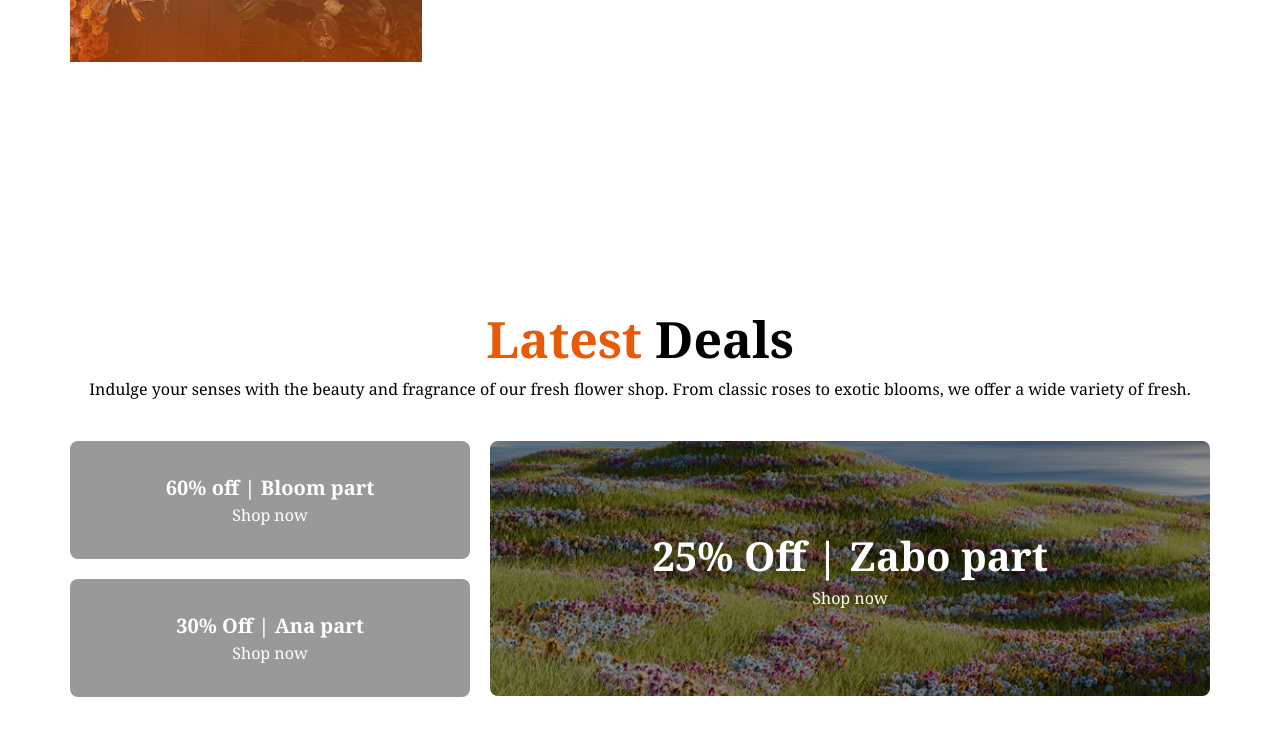
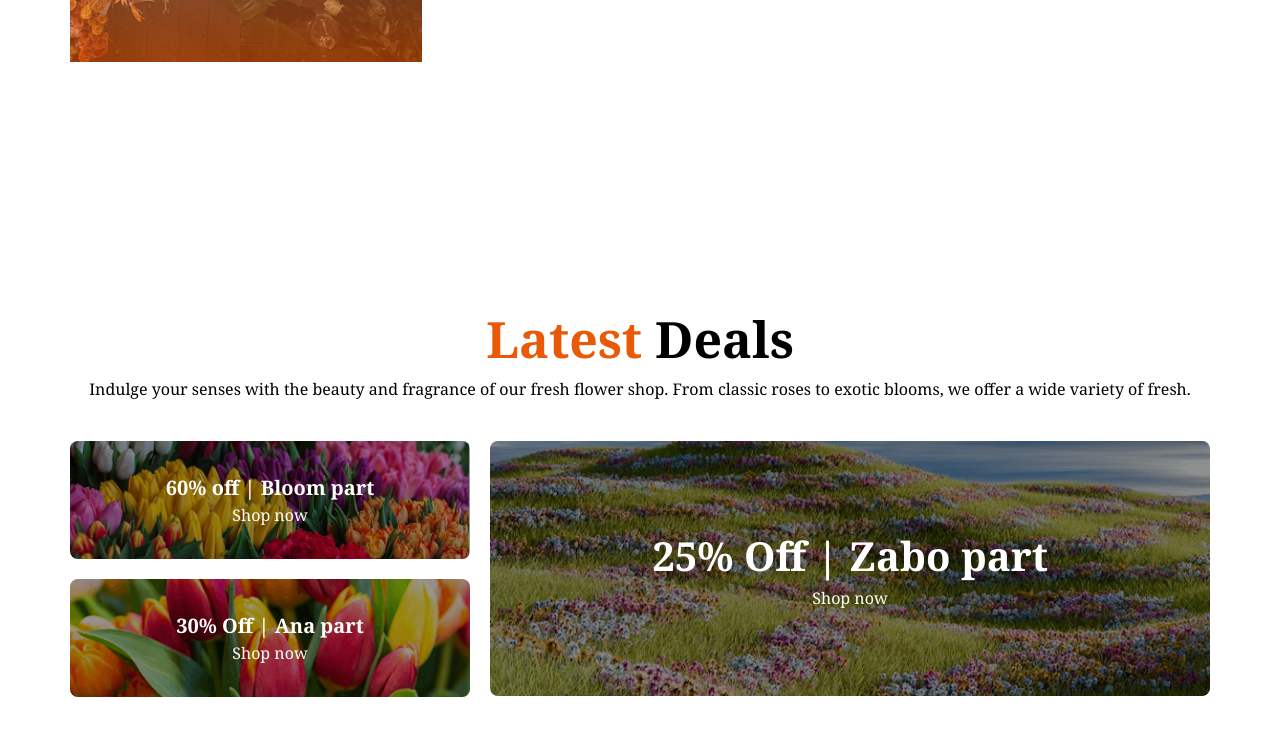
Before and after one commit to JobayerProdhan/B12A02-Responsive-flowers, a plain HTML site: page index.html in a window 1280 px wide. Shown: the part 2055-2790 px from the top of the page. Drawn offline with nearby package versions, Linux system fonts and the light colour scheme; the site is published under a folder, as on GitHub Pages, so addresses that start at the root find nothing.

Commit message:
picture problem solved in live link

```diff
--- a/index.html
+++ b/index.html
@@ -197,7 +197,7 @@
            <div class="flex flex-col  md:flex-row  md:h-64">
   <!-- Bloom card -->
   <div class="w-full md:w-[400px] md:flex md:flex-col gap-[100] ">
-    <div class="flex h-[200px] justify-center items-center relative md:flex-1 bg-no-repeat bg-cover bg-center bg-[url('/assets/deal-bloom.png')] p-4 rounded-lg overflow-hidden">
+    <div class="flex h-[200px] justify-center items-center relative md:flex-1 bg-no-repeat bg-cover bg-center bg-[url('./assets/deal-bloom.png')] p-4 rounded-lg overflow-hidden">
 
   <!-- black overlay -->
   <div class="absolute inset-0 bg-black/40 z-0"></div>
@@ -211,7 +211,7 @@
 
 
     <!-- Ana card -->
- <div class="flex h-[200px] justify-center items-center relative md:flex-1 bg-no-repeat bg-cover bg-center bg-[url('/assets/deal-ana.png')] p-4 mt-[20px] rounded-lg overflow-hidden">
+ <div class="flex h-[200px] justify-center items-center relative md:flex-1 bg-no-repeat bg-cover bg-center bg-[url('./assets/deal-ana.png')] p-4 mt-[20px] rounded-lg overflow-hidden">
 
   <!-- Black transparent overlay -->
   <div class="absolute inset-0 bg-black/40 z-0"></div>
```
